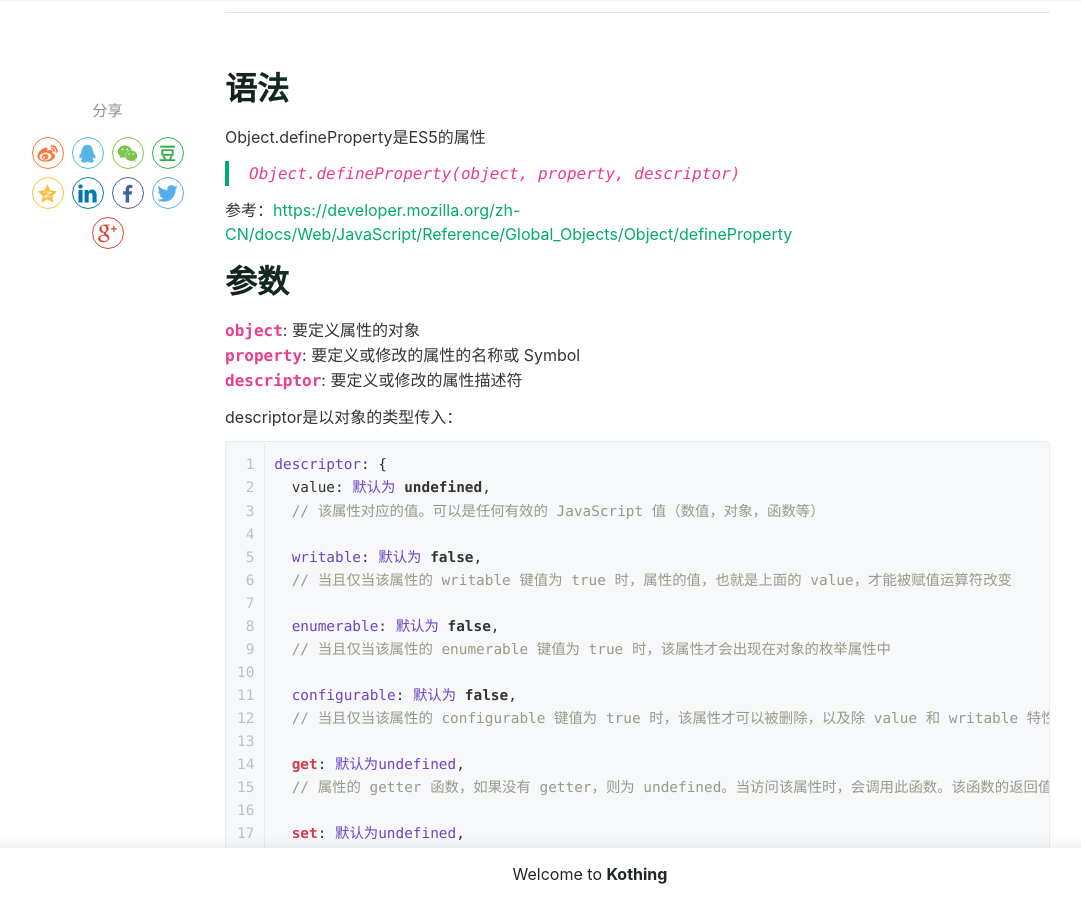
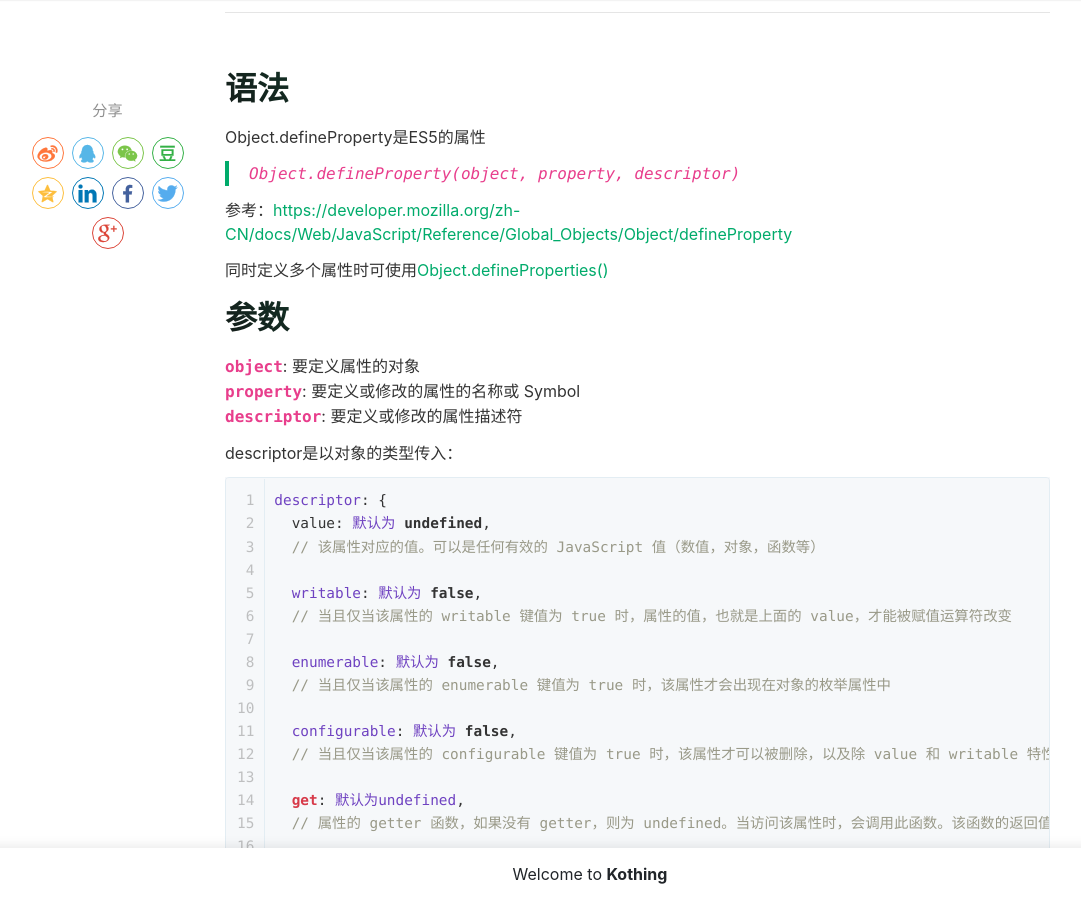
Before and after one commit to kothing/kothing.github.io, a Jekyll site: the page built from _posts/2021-06-22-Object.defineProperty.md, in a window 1280 px wide and 900 px high, scrolled down 1850 px. Shown: the whole window, without its empty margins (50-1131 px from the left). Built offline with Jekyll 4.4.1, drawn with Linux system fonts in a browser that asks for light colours; nearby versions of some CDN libraries; comment, search, counter and statistics services are not loaded.

Commit message:
Update 2021-06-22-Object.defineProperty.md

```diff
--- a/_posts/2021-06-22-Object.defineProperty.md
+++ b/_posts/2021-06-22-Object.defineProperty.md
@@ -61,6 +61,8 @@ Object.defineProperty是ES5的属性
 > `Object.defineProperty(object, property, descriptor)`
 
 参考：[https://developer.mozilla.org/zh-CN/docs/Web/JavaScript/Reference/Global_Objects/Object/defineProperty](https://developer.mozilla.org/zh-CN/docs/Web/JavaScript/Reference/Global_Objects/Object/defineProperty "Object.defineProperty()")
+
+同时定义多个属性时可使用[Object.defineProperties()](https://kothing.github.io/Object.defineProperties/ "Object.defineProperties()")
 
 
 ## 参数
```
